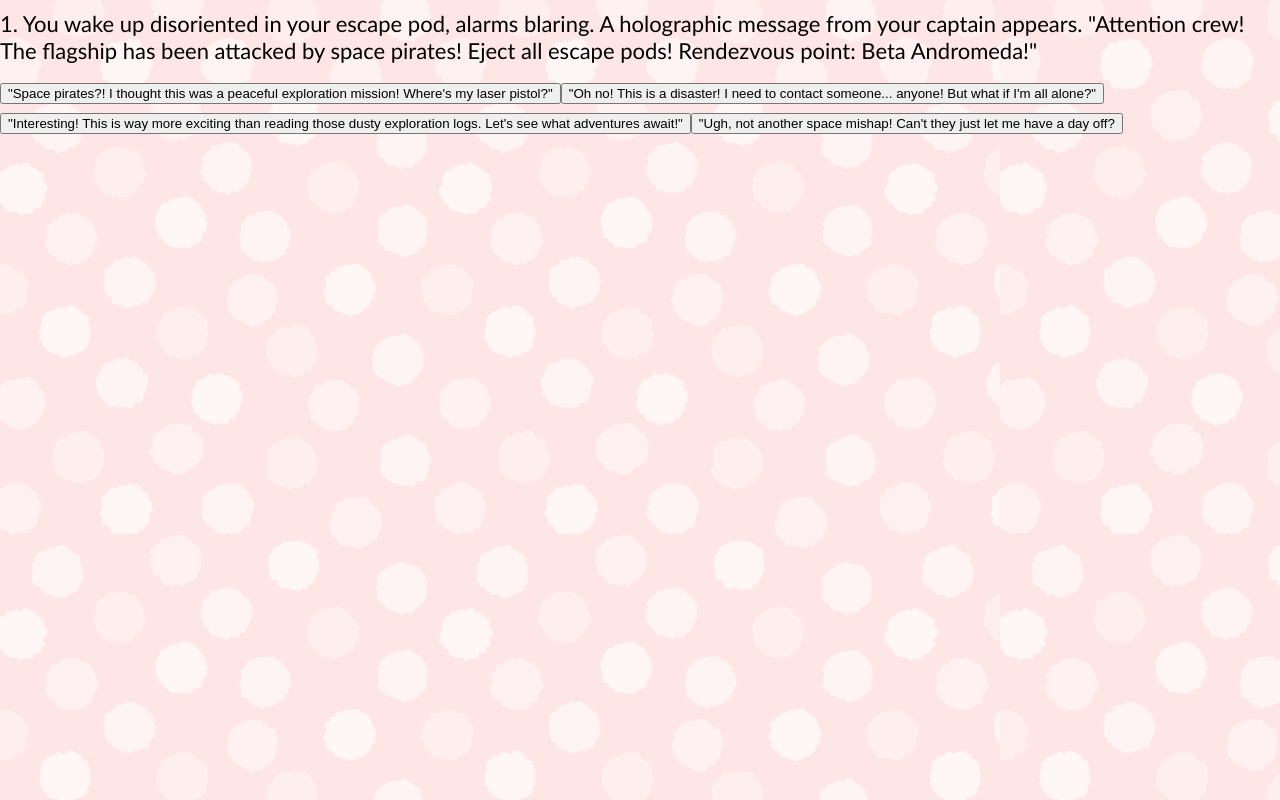
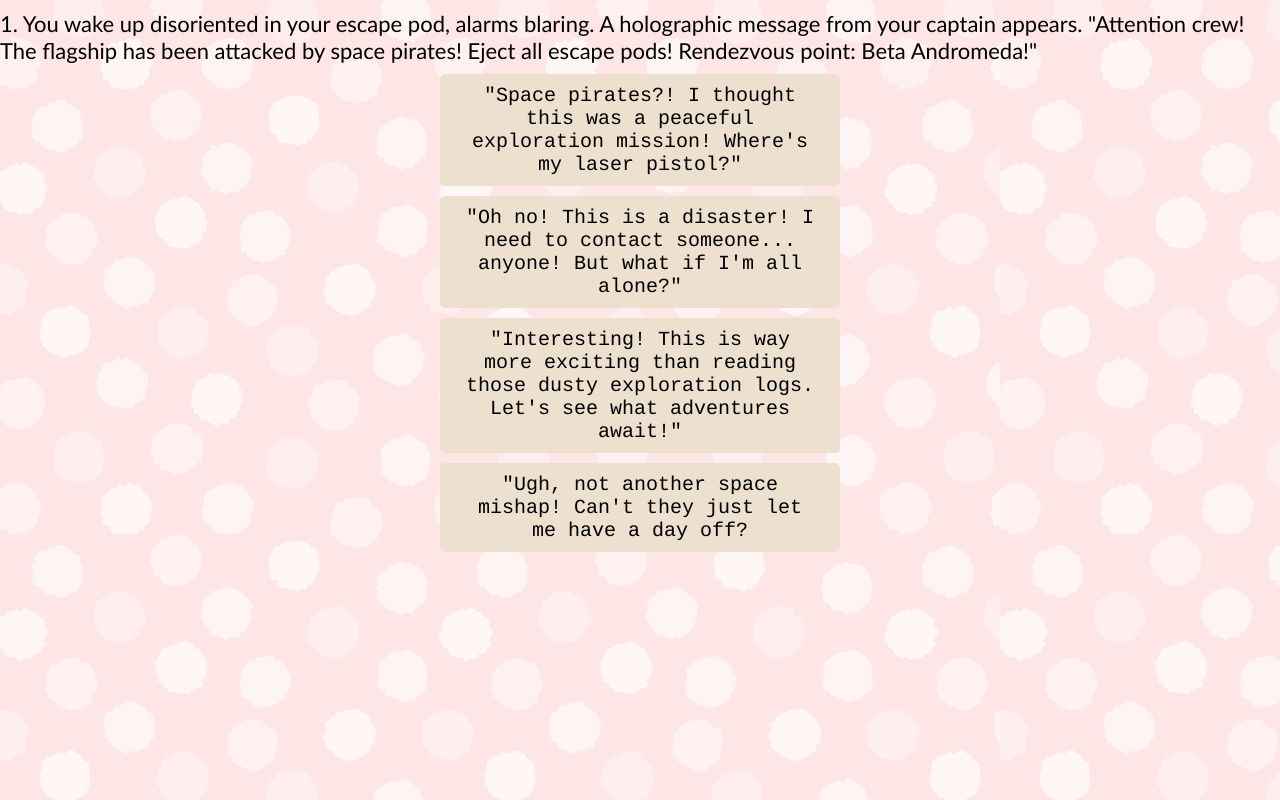
Before and after one commit to pangeranborneo/tubes, a plain HTML site: page tubes/index.html in a window 1280 px wide. Both pictures are taken after a click on the button "Start". Drawn offline with Linux system fonts and the light colour scheme.

Commit message:
Update styles.css
updated ver

```diff
--- a/tubes/styles.css
+++ b/tubes/styles.css
@@ -64,6 +64,27 @@ p{
 
 p1{
     font-size: 10px;
+}
+
+.large-rectangular {
+    font-family: 'Courier', sans-serif;
+    display: block;
+    width: 80%;
+    font-size: 20px;
+    max-width: 400px;
+    padding: 10px 20px;
+    margin: 10px auto;
+    background-color: #ede0ce;
+    color: rgb(0, 0, 0);
+    border: none;
+    /*border: 2px solid #333;*/
+    border-radius: 5px;
+    cursor: pointer;
+}
+
+.large-rectangular:hover {
+    background-color: #ceaba3;
+    color: #fff;
 }
 
 
```
